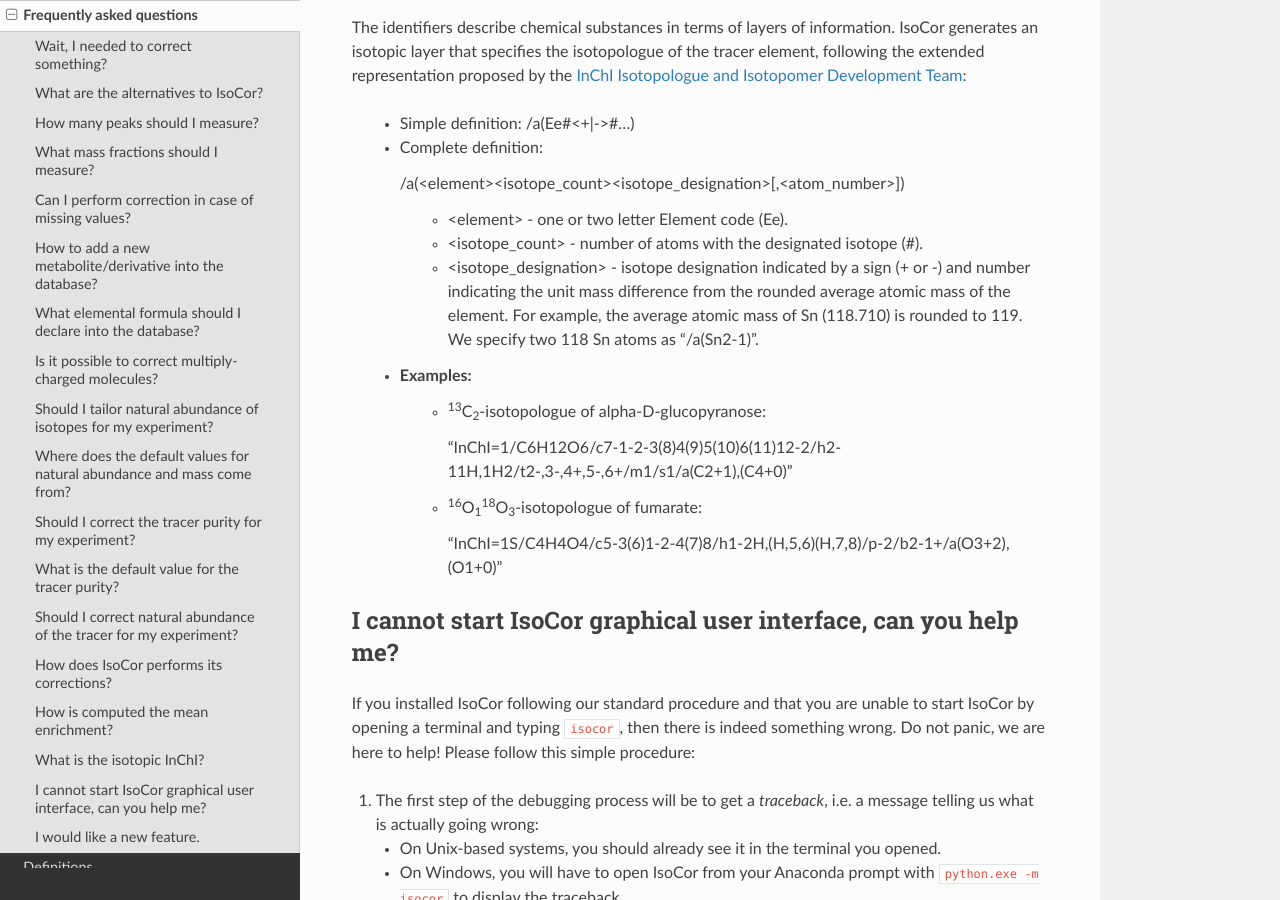
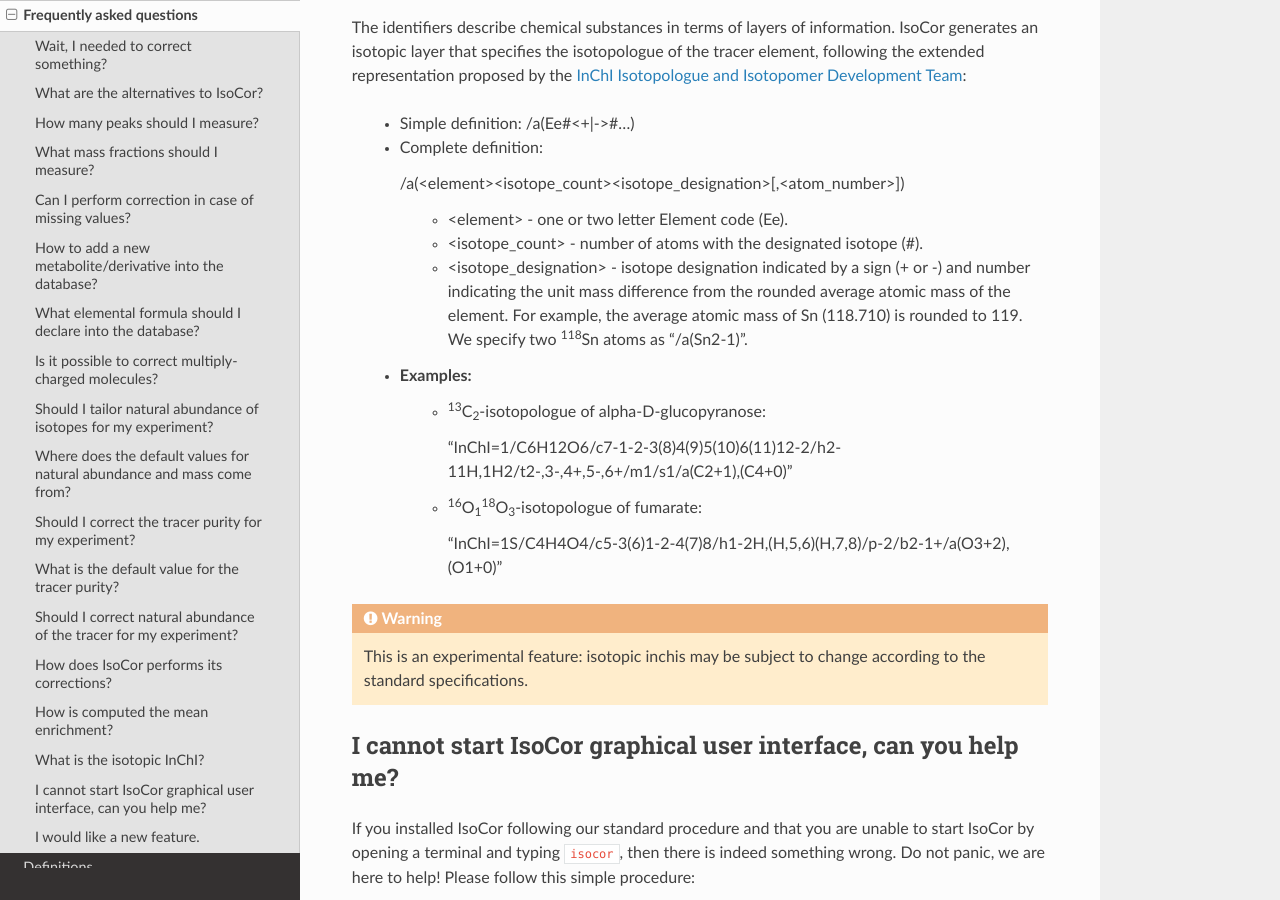
Before and after one commit to MetaSys-LISBP/IsoCor, a Sphinx documentation site: the page built from doc/faq.rst, in a window 1280 px wide and 900 px high, scrolled down 3625 px. Built offline with Sphinx 7.4.7 and the Read the Docs theme 2.0.0, drawn with Linux system fonts in a browser that asks for light colours.

Commit message:
update doc for isotopic inchis

```diff
--- a/doc/faq.rst
+++ b/doc/faq.rst
@@ -175,7 +175,7 @@
          - <isotope_designation> - isotope designation indicated by a sign (+ or -) and number
            indicating the unit mass difference from the rounded average atomic mass of the
            element. For example, the average atomic mass of Sn (118.710) is rounded to 119.
-           We specify two 118 Sn atoms as “/a(Sn2-1)”.
+           We specify two :sup:`118`\ Sn atoms as “/a(Sn2-1)”.
    * Examples:
          - :sup:`13`\ C\ :sub:`2`\ -isotopologue of alpha-D-glucopyranose:
 
@@ -184,6 +184,9 @@
          - :sup:`16`\ O\ :sub:`1`\ :sup:`18`\ O\ :sub:`3`\ -isotopologue of fumarate:
 
            "InChI=1S/C4H4O4/c5-3(6)1-2-4(7)8/h1-2H,(H,5,6)(H,7,8)/p-2/b2-1+/a(O3+2),(O1+0)"
+
+.. warning:: This is an experimental feature: isotopic inchis may be subject to change
+             according to the standard specifications.
 
 ..  _failed_gui:
 
```
